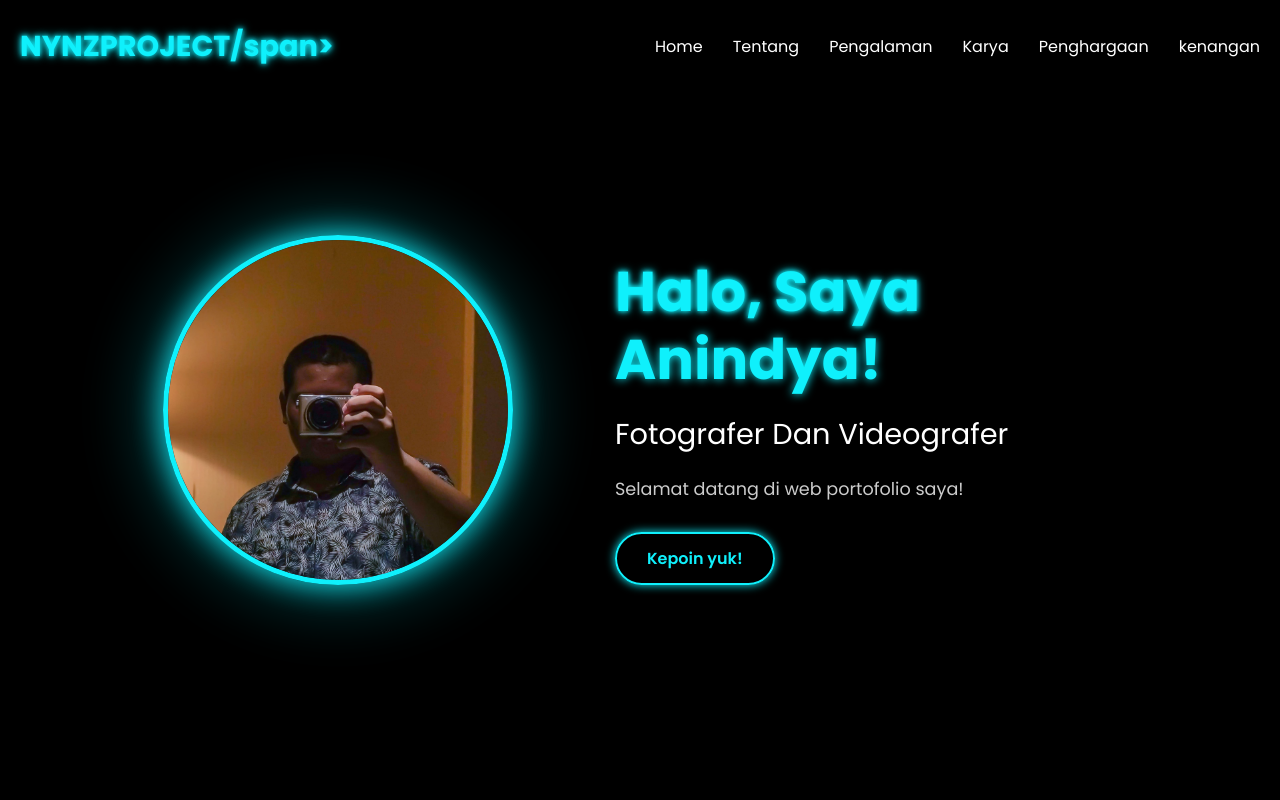
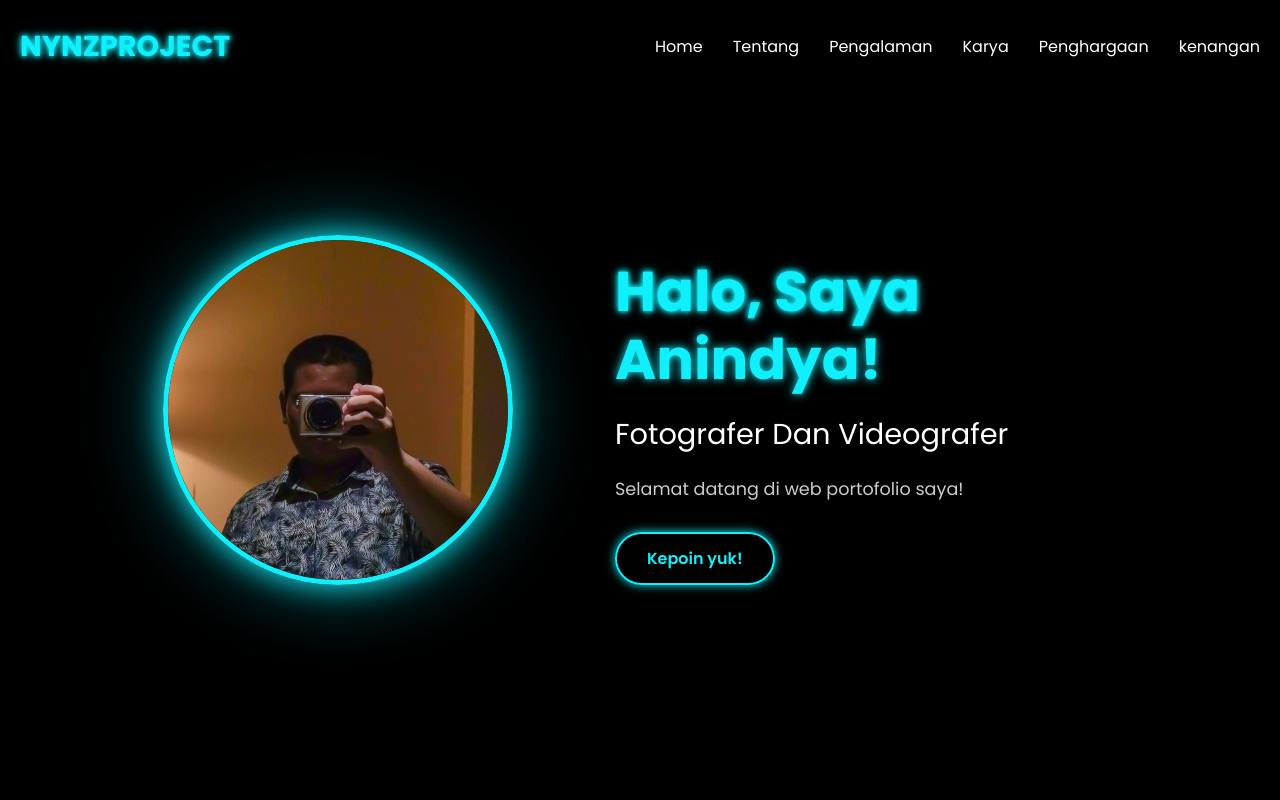
Before and after one commit to NynzProject/portofolio, a plain HTML site: page index.html in a window 1280 px wide. Shown: the top 800 px of the page. Drawn offline with Linux system fonts and the light colour scheme.

Commit message:
Update index.html

```diff
--- a/index.html
+++ b/index.html
@@ -15,7 +15,7 @@
       <!-- Navigation -->
       <nav class="navbar">
         <div class="logo">
-          <span class="neon-text">NYNZPROJECT/span>
+          <span class="neon-text">NYNZPROJECT</span>
         </div>
         <ul class="nav-links">
           <li><a href="#home">Home</a></li>
```
